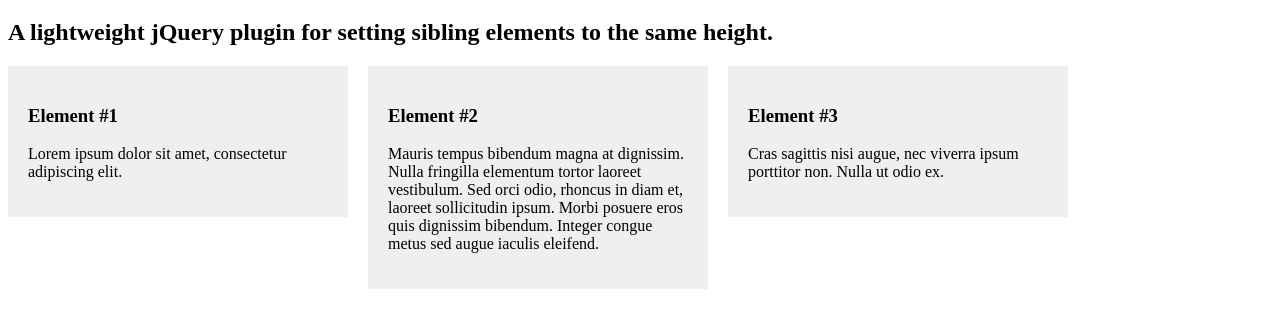
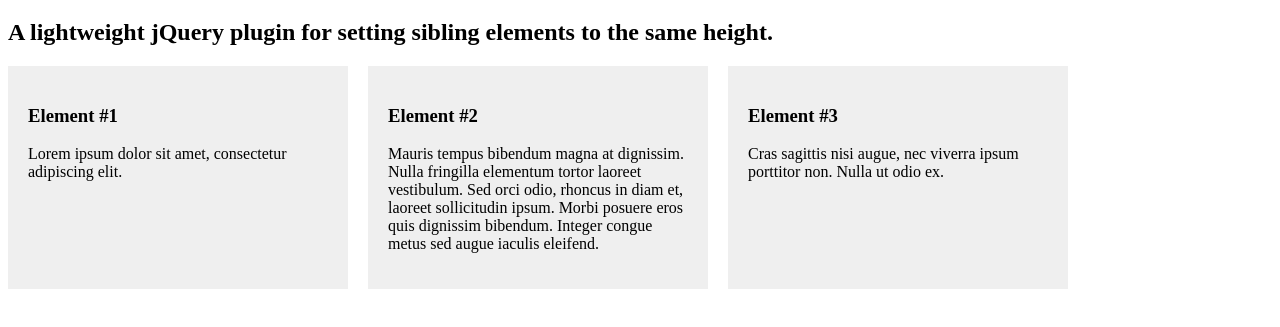
Before and after one commit to stevenorell/jquery.sibHeight, a website: page demo/index.html in a window 1280 px wide. Shown: the part 61-388 px from the top of the page. Drawn offline with nearby package versions, Linux system fonts and the light colour scheme.

Commit message:
Added some height-setting logic.

```diff
--- a/demo/index.html
+++ b/demo/index.html
@@ -16,6 +16,9 @@
       padding: 20px;
       background: #efefef;
       margin: 0 10px;
+    }
+    ul#sib-height li.test {
+        box-sizing: border-box;
     }
     </style>
   </head>
@@ -36,9 +39,10 @@
         <p>Cras sagittis nisi augue, nec viverra ipsum porttitor non. Nulla ut odio ex.</p>
       </li>
     </ul>
+
     <script>
       $(function() {
-        $("#element").sibHeight({
+        $("#sib-height").sibHeight({
           propertyName: "a custom value"
         });
       });
--- a/src/jquery.sibHeight.js
+++ b/src/jquery.sibHeight.js
@@ -14,16 +14,13 @@
 // Create the defaults once
 var pluginName = "sibHeight",
 	defaults = {
-	propertyName: "value"
-};
+		propertyName: "value"
+	};
 
 // The actual plugin constructor
 function Plugin ( element, options ) {
 	this.element = element;
-	// jQuery has an extend method which merges the contents of two or
-	// more objects, storing the result in the first object. The first object
-	// is generally empty as we don't want to alter the default options for
-	// future instances of the plugin
+
 	this.options = $.extend( {}, defaults, options );
 	this._defaults = defaults;
 	this._name = pluginName;
@@ -32,16 +29,29 @@
 
 Plugin.prototype = {
 	init: function () {
-		// Place initialization logic here
-		// You already have access to the DOM element and
-		// the options via the instance, e.g. this.element
-		// and this.options
-		// you can add more functions like the one below and
-		// call them like so: this.yourOtherFunction(this.element, this.options).
-		console.log("xD");
-	},
-	yourOtherFunction: function () {
-		// some logic
+
+		// set our initial variables
+		var maxHeight = 0,
+			$siblings = $(this.element.children);
+
+		// loop through each sibling of the element
+		$siblings.each(function(){
+			var $this = $(this),
+				elemHeight;
+
+			// check for border-box and get the appropriate height
+			// TODO: make this work for a mix of non- and border-box elements
+			if($this.css('box-sizing') == 'border-box') {
+				elemHeight = $this.outerHeight();
+			} else {
+				elemHeight = $this.height();
+			}
+
+			maxHeight = maxHeight > elemHeight ? maxHeight : elemHeight;
+		});
+
+		$siblings.css('height', maxHeight);
+
 	}
 };
 
```
